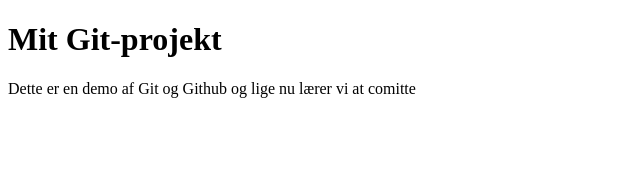
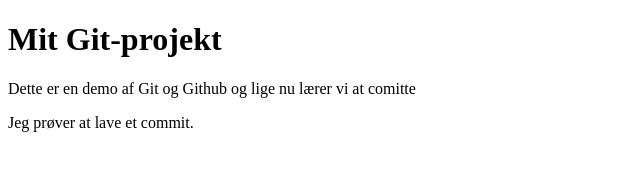
Before and after one commit to Halenur04/git-demo, a plain HTML site: page index.html in a window 1280 px wide. Shown: the whole page, without its empty margins (0-640 px from the left). Drawn offline with Linux system fonts and the light colour scheme.

Commit message:
Tilføjet beskrivelse

```diff
--- a/index.html
+++ b/index.html
@@ -8,5 +8,6 @@
 
 <h1>Mit Git-projekt</h1>
 <p>Dette er en demo af Git og Github og lige nu lærer vi at comitte</p>
+<p>Jeg prøver at lave et commit.</p>
 </body>
 </html>
```
